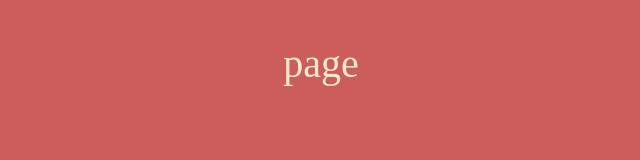
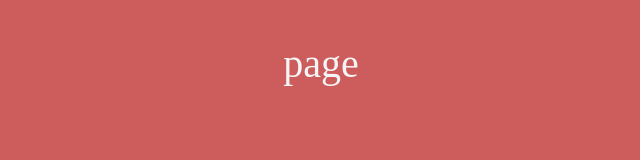
Before and after one commit to dne-0/dne-0.github.io, a plain HTML site: page index.html in a window 1280 px wide. Shown: the full height of the page, 319-959 px from the left. Drawn offline with Linux system fonts and the light colour scheme.

Commit message:
Update index.html

```diff
--- a/index.html
+++ b/index.html
@@ -6,7 +6,7 @@
         body {
             background-color: indianred;
             font-size: 40px;
-            color: blanchedalmond;
+            color: whitesmoke;
         }
     </style>
 </head>
```
